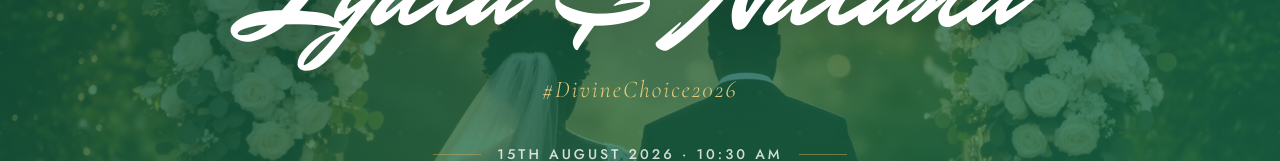
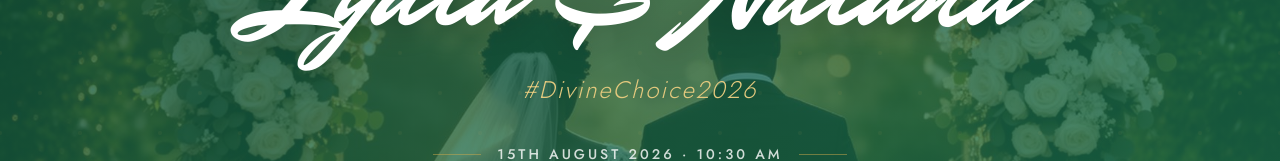
Before and after one commit to General-Airkay/Wedding-site, a Next.js app: page / in a window 1280 px wide. Shown: the part 267-428 px from the top of the page. Built offline with nearby package versions, Linux system fonts and the light colour scheme.

Commit message:
Update index.js

```diff
--- a/pages/index.js
+++ b/pages/index.js
@@ -58,7 +58,7 @@ export default function Home() {
           </h1>
 
           <div className="fade-up-delay-2" style={{
-            fontFamily: "'Cormorant Garamond', serif",
+            fontFamily: "'Jost', sans-serif",
             fontSize: 'clamp(1.1rem, 3vw, 1.5rem)',
             color: 'var(--gold-light)', fontStyle: 'italic',
             fontWeight: 300, letterSpacing: '2px', margin: '12px 0 32px',
```
